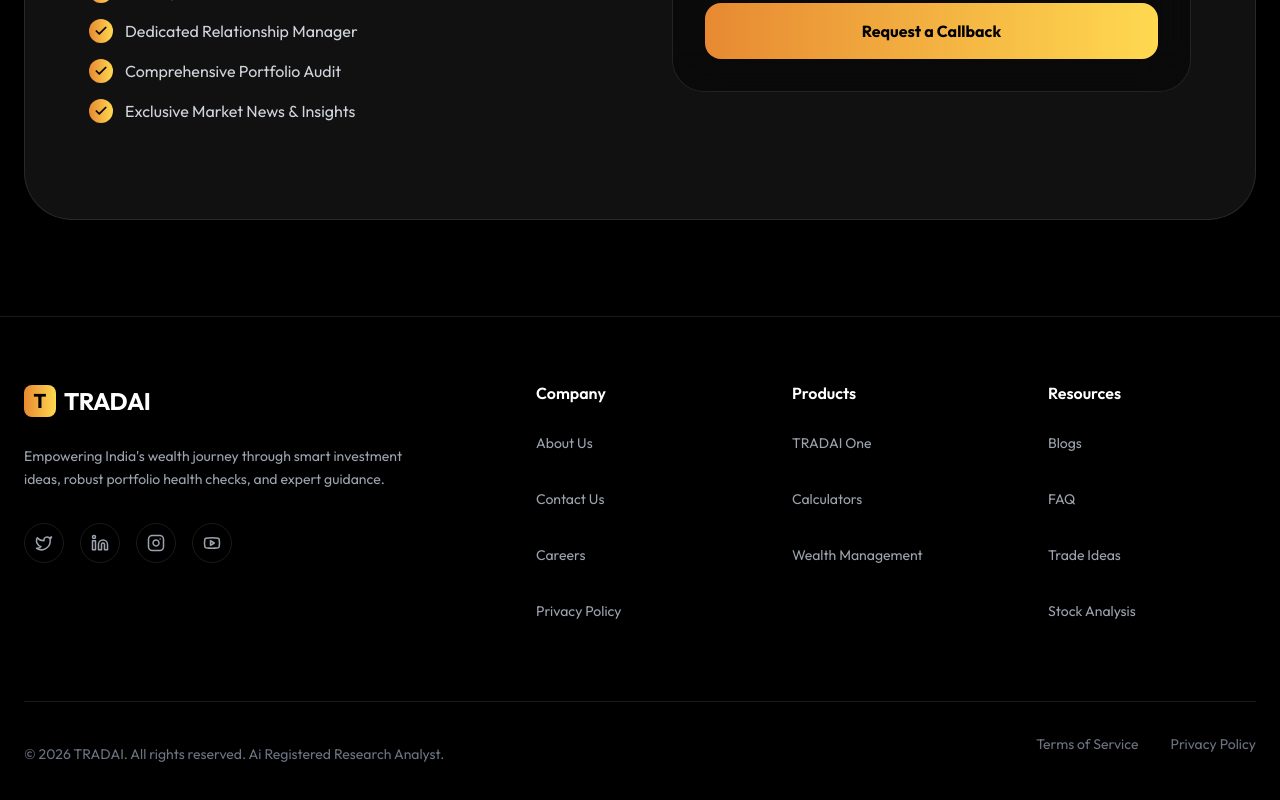
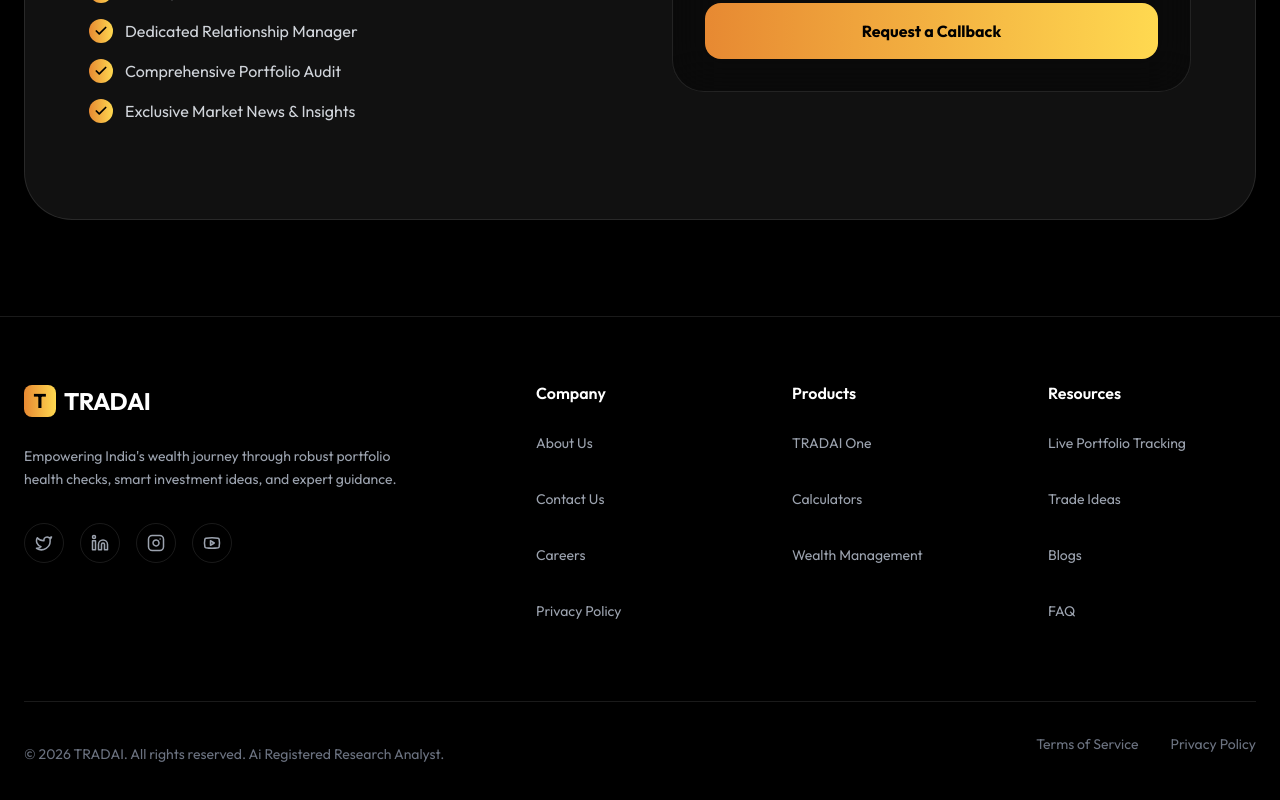
Before and after one commit to mujumetar/tradai, a React (Vite) app: page / in a window 1280 px wide. Shown: the part 4610-5410 px from the top of the page. Built offline with nearby package versions, Linux system fonts and the light colour scheme; no server answers.

Commit message:
style: reprioritize live portfolio tracking in footer

```diff
--- a/src/components/Footer.jsx
+++ b/src/components/Footer.jsx
@@ -32,10 +32,10 @@
             { name: "Wealth Management", href: "/wealth" },
         ],
         Resources: [
+            { name: "Live Portfolio Tracking", href: "/research" },
+            { name: "Trade Ideas", href: "/research" },
             { name: "Blogs", href: "/blogs" },
             { name: "FAQ", href: "/faq" },
-            { name: "Trade Ideas", href: "/ideas" },
-            { name: "Stock Analysis", href: "/analysis" },
         ],
     };
 
@@ -52,8 +52,8 @@
                             <span className="text-2xl font-bold tracking-tight text-white">TRADAI</span>
                         </Link>
                         <p className="text-gray-400 max-w-sm mb-6 sm:mb-8 text-sm leading-relaxed">
-                            Empowering India's wealth journey through smart investment ideas,
-                            robust portfolio health checks, and expert guidance.
+                            Empowering India's wealth journey through robust portfolio health checks,
+                            smart investment ideas, and expert guidance.
                         </p>
                         <div className="flex gap-3 sm:gap-4">
                             {[
```
